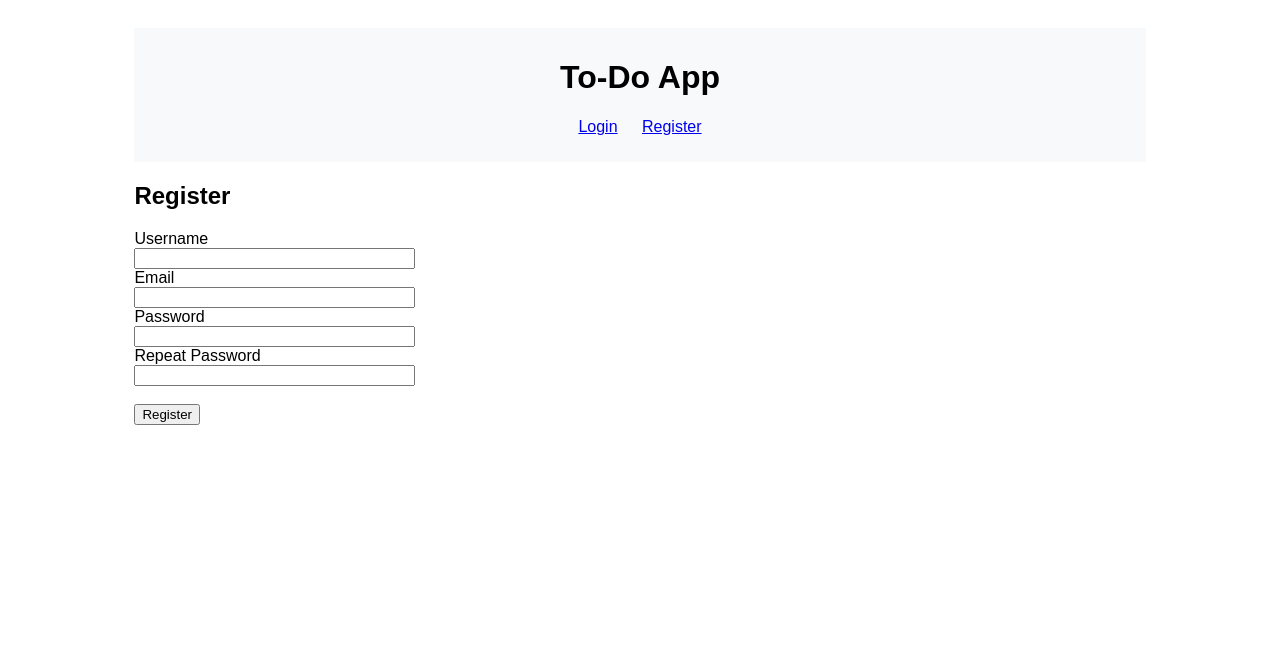
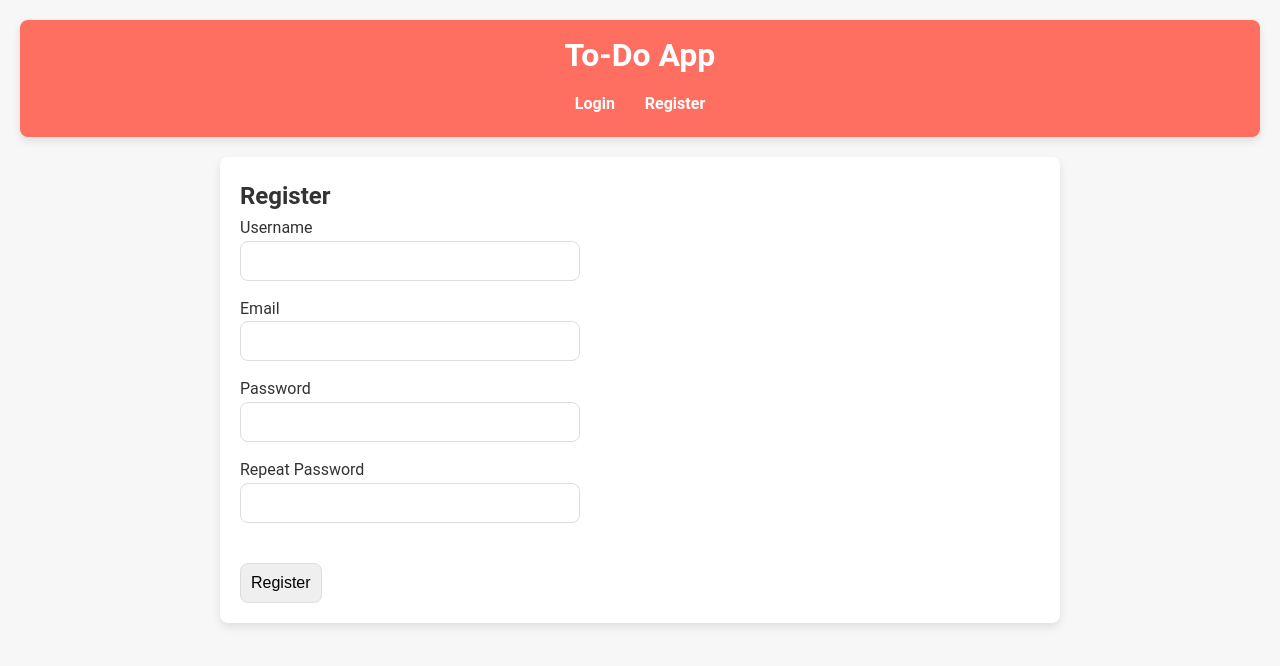
Before and after one commit to Githubjeny/odoo-combat, a Flask app: page /register in a window 1280 px wide. Shown: the top 666 px of the page. Run offline with Flask 3, Linux system fonts and the light colour scheme; some libraries are stand-ins or nearby versions.

Commit message:
Update style.css

```diff
--- a/static/style.css
+++ b/static/style.css
@@ -1,40 +1,105 @@
-body {
-  font-family: Arial, sans-serif;
+/* Reset some default styles */
+body, h1, h2, h3, p, ul, li {
+  margin: 0;
+  padding: 0;
+  box-sizing: border-box;
 }
 
-header {
-  background-color: #f8f9fa;
-  padding: 10px;
-  text-align: center;
+/* Apply a global font from Google Fonts */
+body {
+  font-family: 'Roboto', sans-serif;
+  background-color: #f7f7f7; /* Light background color */
+  color: #333; /* Dark text color */
+  line-height: 1.6;
+  padding: 20px;
 }
 
+/* Header Styles */
+header {
+  background-color: #ff6f61; /* Vibrant coral color */
+  color: #fff; /* White text */
+  padding: 10px 0;
+  text-align: center;
+  border-radius: 8px;
+  box-shadow: 0 4px 8px rgba(0, 0, 0, 0.1);
+}
+
+/* Navigation Styles */
 nav ul {
-  list-style-type: none;
-  padding: 0;
+  list-style: none;
+  display: flex;
+  justify-content: center;
+  padding: 10px 0;
 }
 
 nav ul li {
-  display: inline;
-  margin: 0 10px;
+  margin: 0 15px;
 }
 
-.container {
-  width: 80%;
-  margin: auto;
-  padding: 20px;
+nav ul li a {
+  text-decoration: none;
+  color: #fff; /* White text */
+  font-weight: 700; /* Bold */
+  transition: color 0.3s;
 }
 
-.flash {
-  padding: 10px;
-  margin: 10px 0;
-  border-radius: 5px;
+nav ul li a:hover {
+  color: #ffcccb; /* Light coral on hover */
 }
 
-.flash.success {
-  background-color: #d4edda;
-  color: #155724;
+/* Main Content Styles */
+main {
+  max-width: 800px;
+  margin: 20px auto;
+  background-color: #fff; /* White background */
+  padding: 20px;
+  border-radius: 8px;
+  box-shadow: 0 4px 8px rgba(0, 0, 0, 0.1);
 }
 
-.flash.error {
-  background-color: #f8d7da;
-  color: #721c27; }
+/* Button Styles */
+button {
+  background-color: #ff6f61; /* Vibrant coral color */
+  color: #fff; /* White text */
+  border: none;
+  padding: 10px 20px;
+  border-radius: 8px;
+  cursor: pointer;
+  font-size: 16px;
+  transition: background-color 0.3s, transform 0.3s;
+}
+
+button:hover {
+  background-color: #ffcccb; /* Light coral on hover */
+  transform: scale(1.05);
+}
+
+/* Footer Styles */
+footer {
+  background-color: #333; /* Dark background */
+  color: #fff; /* White text */
+  text-align: center;
+  padding: 10px 0;
+  position: fixed;
+  bottom: 0;
+  width: 100%;
+}
+
+/* Form Styles */
+form {
+  display: flex;
+  flex-direction: column;
+  gap: 15px;
+}
+
+form input, form textarea {
+  padding: 10px;
+  border: 1px solid #ddd;
+  border-radius: 8px;
+  font-size: 16px;
+}
+
+form input:focus, form textarea:focus {
+  border-color: #ff6f61; /* Coral color on focus */
+  outline: none;
+}
```
